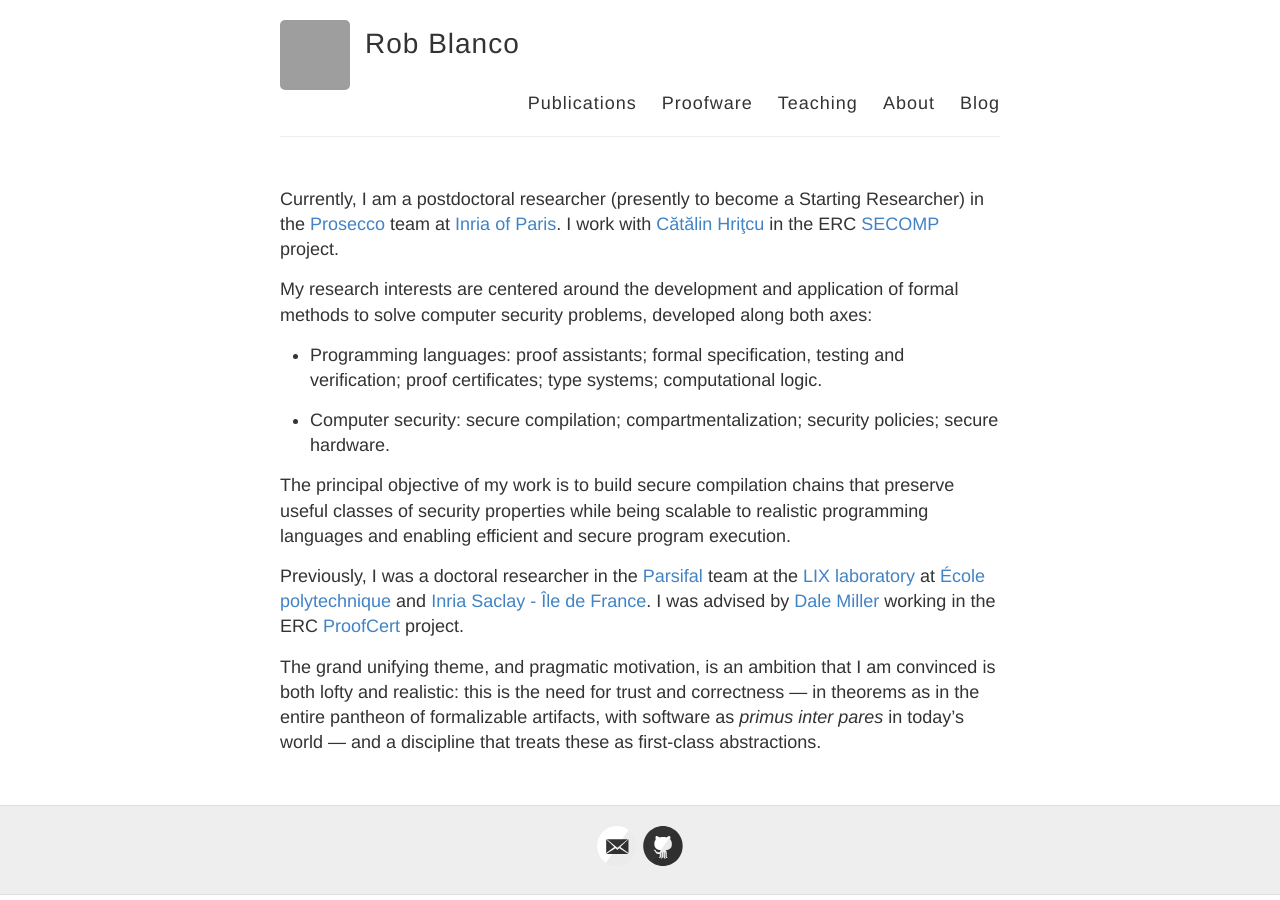
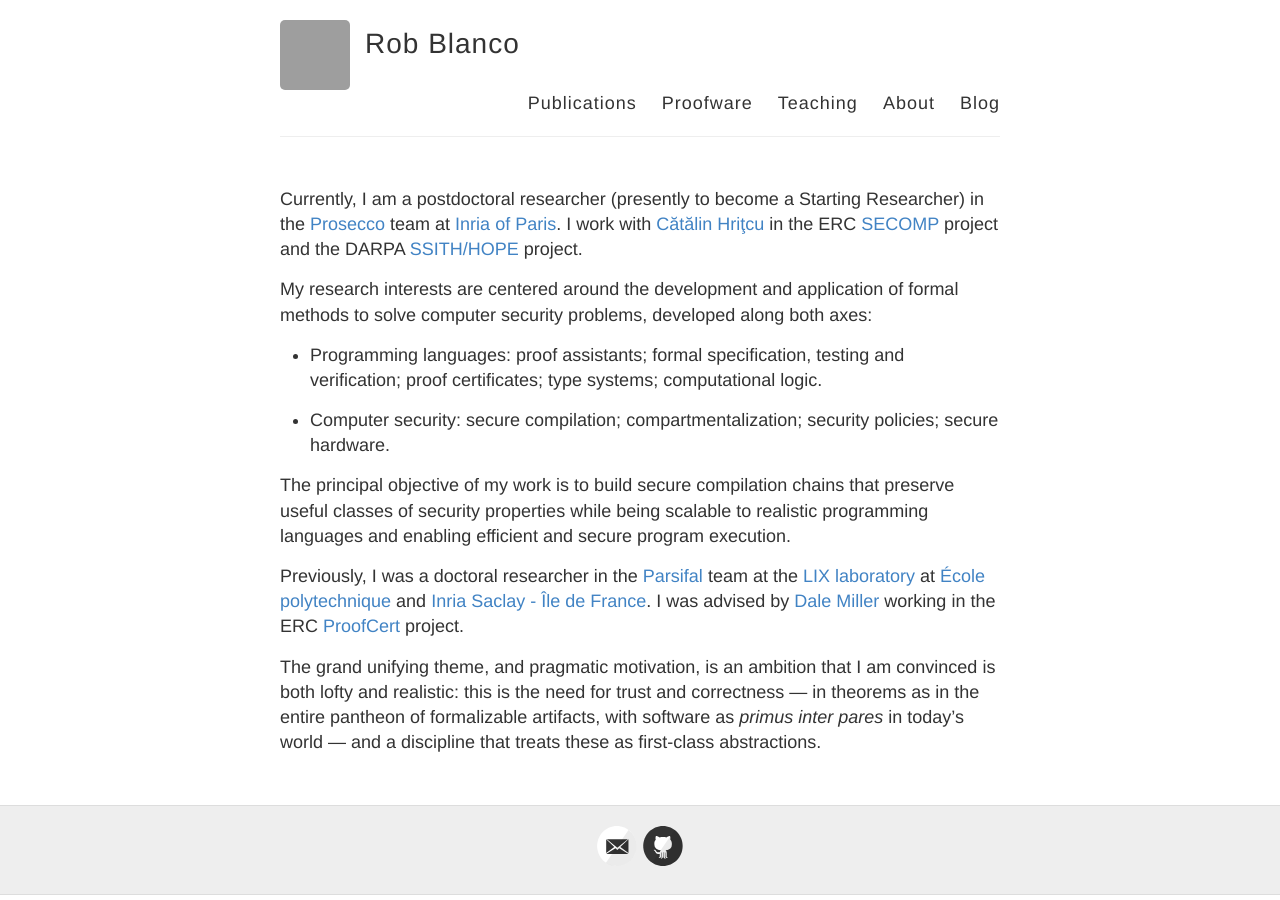
Before and after one commit to robblanco/robblanco.github.io, a Jekyll site: the page built from index.md, in a window 1280 px wide. Built offline with Jekyll 4.4.1, drawn with Linux system fonts in a browser that asks for light colours; grey boxes are pictures that could not be loaded.

Commit message:
Add HOPE project

```diff
--- a/index.md
+++ b/index.md
@@ -7,7 +7,8 @@ Currently, I am a postdoctoral researcher
 in the [Prosecco](http://prosecco.gforge.inria.fr/) team
 at [Inria of Paris](https://www.inria.fr/en/centre/paris).
 I work with [Cătălin Hriţcu](http://prosecco.gforge.inria.fr/personal/hritcu/)
-in the ERC [SECOMP](https://secure-compilation.github.io/) project.
+in the ERC [SECOMP](https://secure-compilation.github.io/) project
+and the DARPA [SSITH/HOPE](https://www.darpa.mil/news-events/2017-04-10) project.
 
 My research interests are centered around the development and application of
 formal methods to solve computer security problems, developed along both axes:
```
